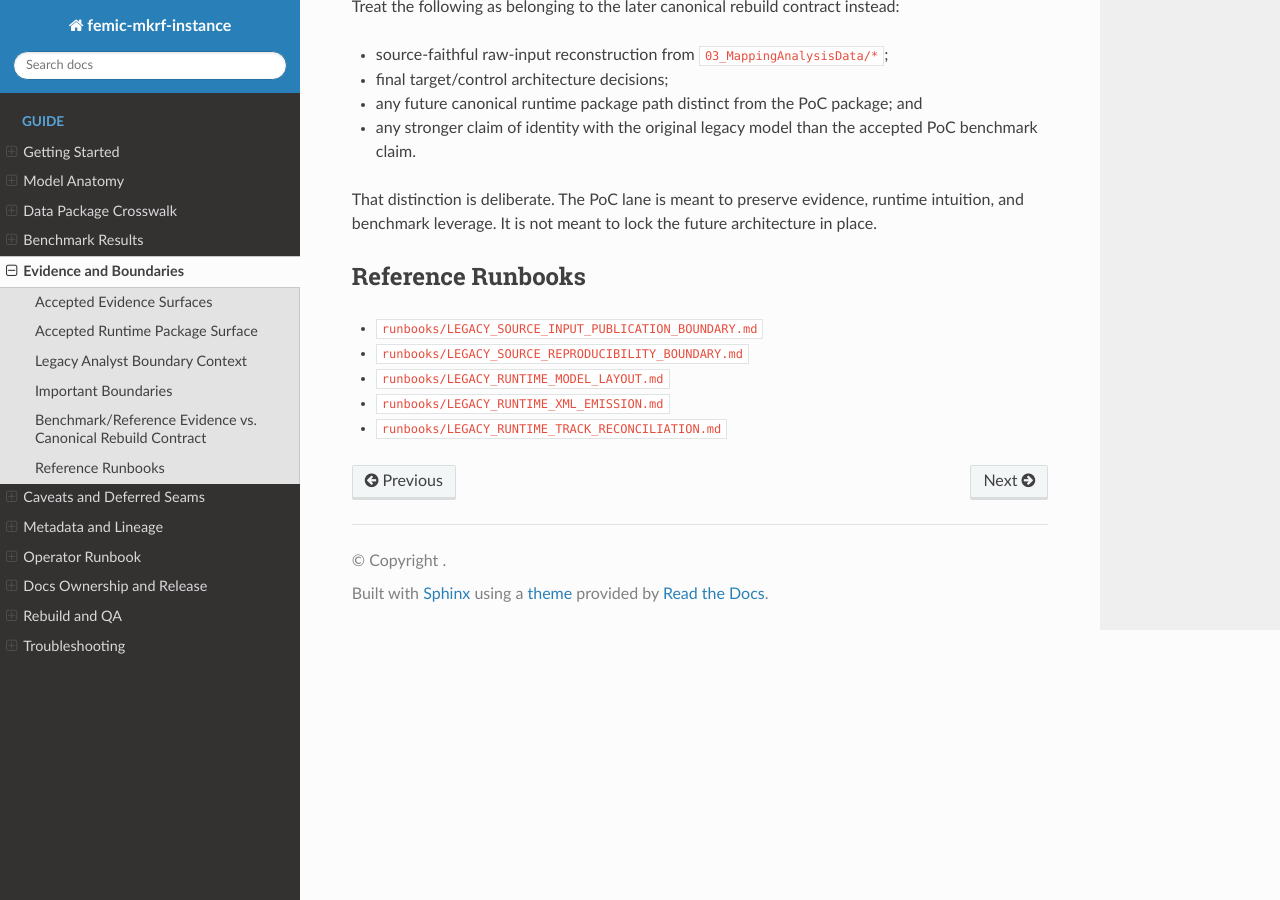
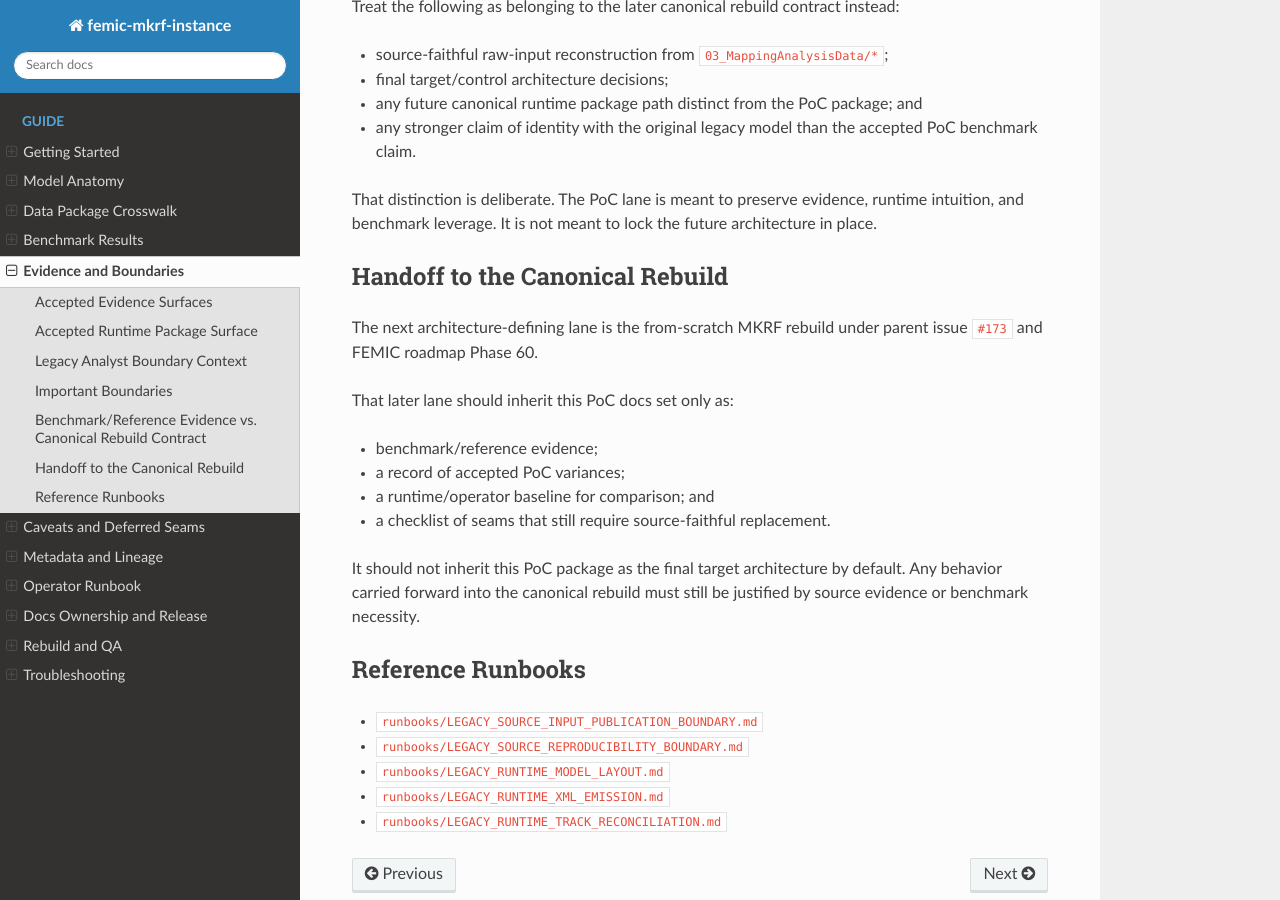
Before and after one commit to UBC-FRESH/femic-mkrf-instance, a Sphinx documentation site: the page built from docs/evidence-and-boundaries.rst, in a window 1280 px wide and 900 px high, scrolled down 2659 px. Built offline with Sphinx 7.4.7 and the Read the Docs theme 3.1.0, drawn with Linux system fonts in a browser that asks for light colours.

Commit message:
P59.3b Link MKRF PoC docs to rebuild phase

```diff
--- a/docs/docs-ownership-and-release.rst
+++ b/docs/docs-ownership-and-release.rst
@@ -71,3 +71,6 @@ For the current PoC lane:
   trail; and
 - the later canonical rebuild phase should inherit this docs set as reference
   material, not as an architecture lock-in.
+
+The concrete handoff target for that later lane is the from-scratch MKRF
+rebuild under parent issue ``#173`` and FEMIC roadmap Phase 60.
--- a/docs/evidence-and-boundaries.rst
+++ b/docs/evidence-and-boundaries.rst
@@ -130,6 +130,23 @@ That distinction is deliberate. The PoC lane is meant to preserve evidence,
 runtime intuition, and benchmark leverage. It is not meant to lock the future
 architecture in place.
 
+Handoff to the Canonical Rebuild
+--------------------------------
+
+The next architecture-defining lane is the from-scratch MKRF rebuild under
+parent issue ``#173`` and FEMIC roadmap Phase 60.
+
+That later lane should inherit this PoC docs set only as:
+
+- benchmark/reference evidence;
+- a record of accepted PoC variances;
+- a runtime/operator baseline for comparison; and
+- a checklist of seams that still require source-faithful replacement.
+
+It should not inherit this PoC package as the final target architecture by
+default. Any behavior carried forward into the canonical rebuild must still be
+justified by source evidence or benchmark necessity.
+
 Reference Runbooks
 ------------------
 
```
